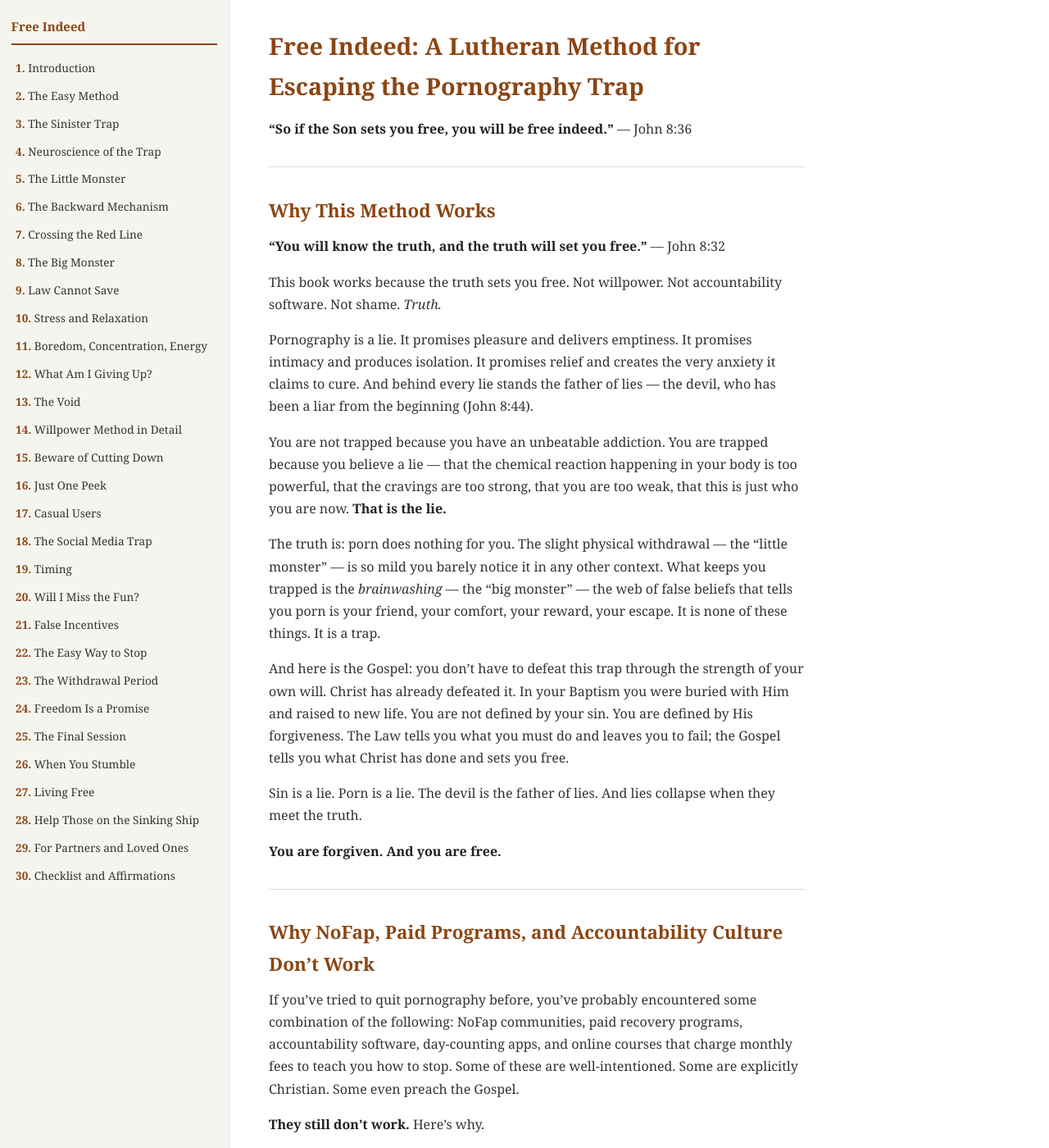
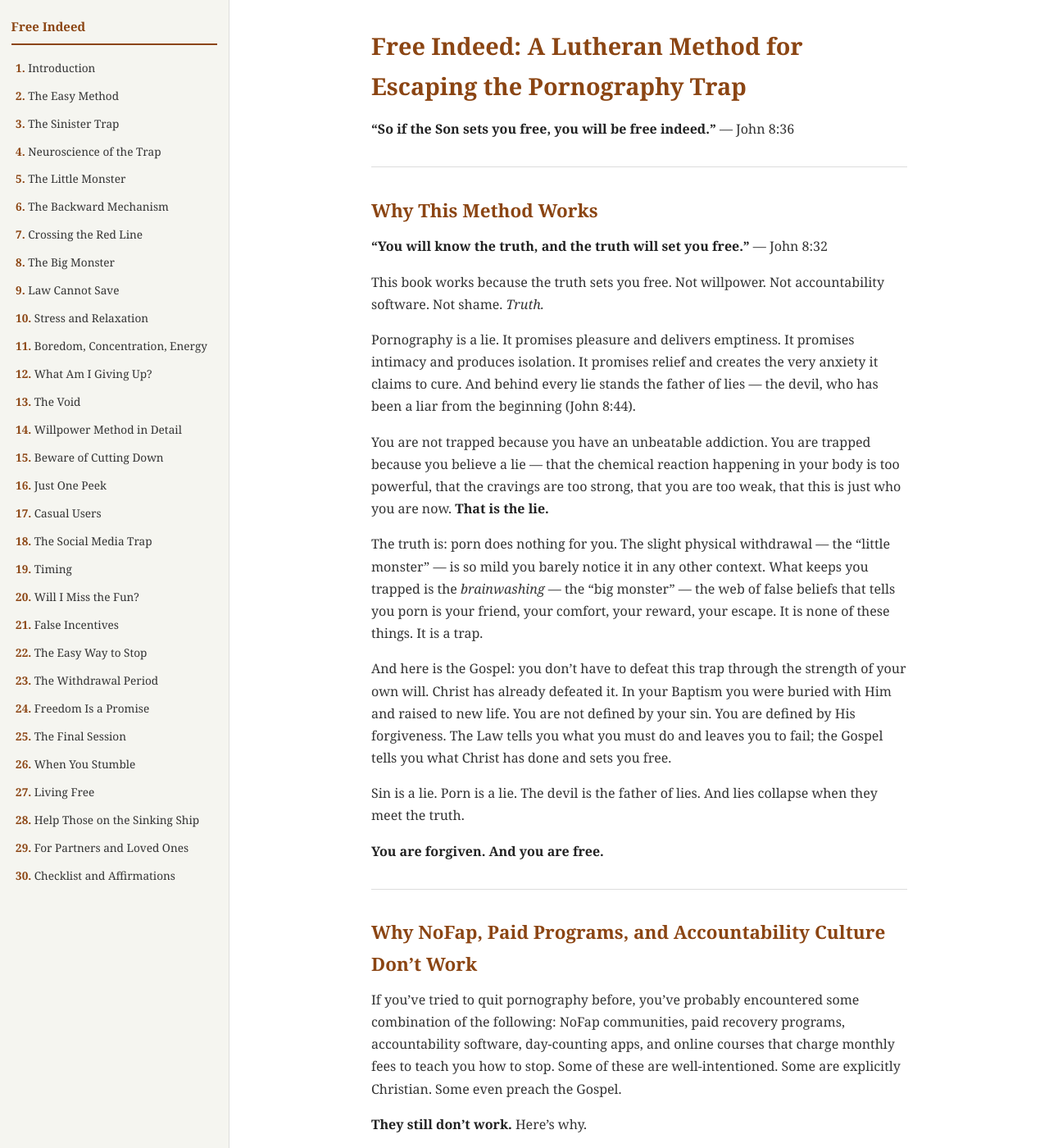
Before and after one commit to ForgivenAndFree/ForgivenAndFree.github.io, a Jekyll site: the page built from index.md, in a window 1280 px wide and 1400 px high. Shown: the whole window at 82% size. Built offline with Jekyll 4.4.1, drawn with Linux system fonts in a browser that asks for light colours.

Commit message:
Center main content area on the page
Co-Authored-By: Claude Opus 4.6 <noreply@anthropic.com>

```diff
--- a/_layouts/default.html
+++ b/_layouts/default.html
@@ -87,7 +87,10 @@
     .main-content {
       margin-left: var(--sidebar-width);
       max-width: 750px;
+      margin-right: auto;
       padding: 2em 3em;
+      /* Center in the remaining space after sidebar */
+      margin-left: calc(var(--sidebar-width) + (100vw - var(--sidebar-width) - 750px) / 2);
     }
 
     .main-content h1 {
@@ -169,6 +172,13 @@
       cursor: pointer;
     }
 
+    @media (max-width: 1100px) {
+      .main-content {
+        margin-left: var(--sidebar-width);
+        margin-right: 1em;
+      }
+    }
+
     @media (max-width: 768px) {
       .sidebar {
         transform: translateX(-100%);
```
